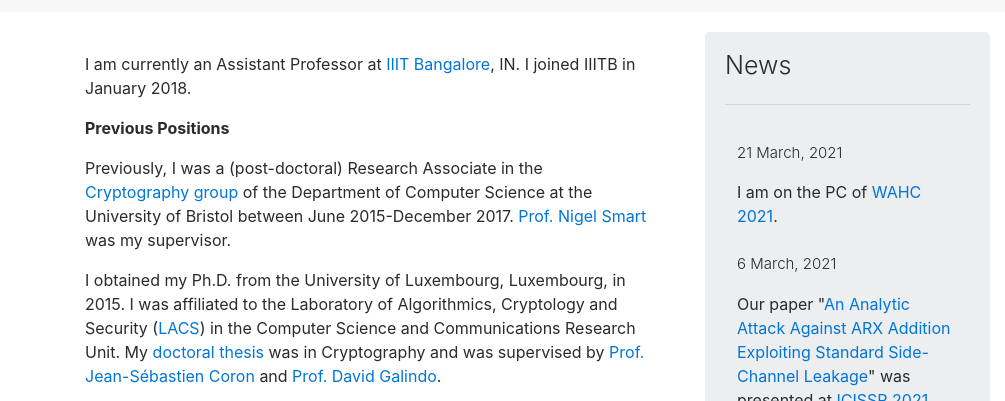
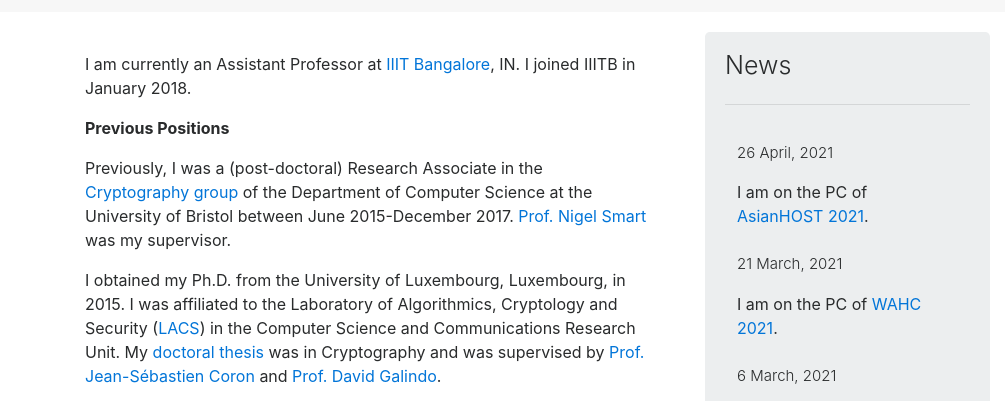
Before and after one commit to svivekv/svivekv.github.io, a plain HTML site: page index.html in a window 1280 px wide. Shown: the part 58-459 px from the top of the page, 275-1280 px from the left. Drawn offline with Linux system fonts and the light colour scheme.

Commit message:
Adding PC of AsianHOST 2021 to news.

```diff
--- a/index.html
+++ b/index.html
@@ -121,6 +121,14 @@
 
 								<tr>
 									<td>
+										<p class="lead" style="font-size: 15px;padding:0px;"> 26 April, 2021</p>
+										<b></b>
+										I am on the PC of <a href="http://asianhost.org/2021/" target="_blank">AsianHOST 2021</a>.
+									</td>
+								</tr>
+
+								<tr>
+									<td>
 										<p class="lead" style="font-size: 15px;padding:0px;"> 21 March, 2021</p>
 										<b></b>
 										I am on the PC of <a href="http://homomorphicencryption.org/workshops/wahc21/" target="_blank">WAHC 2021</a>.
```
